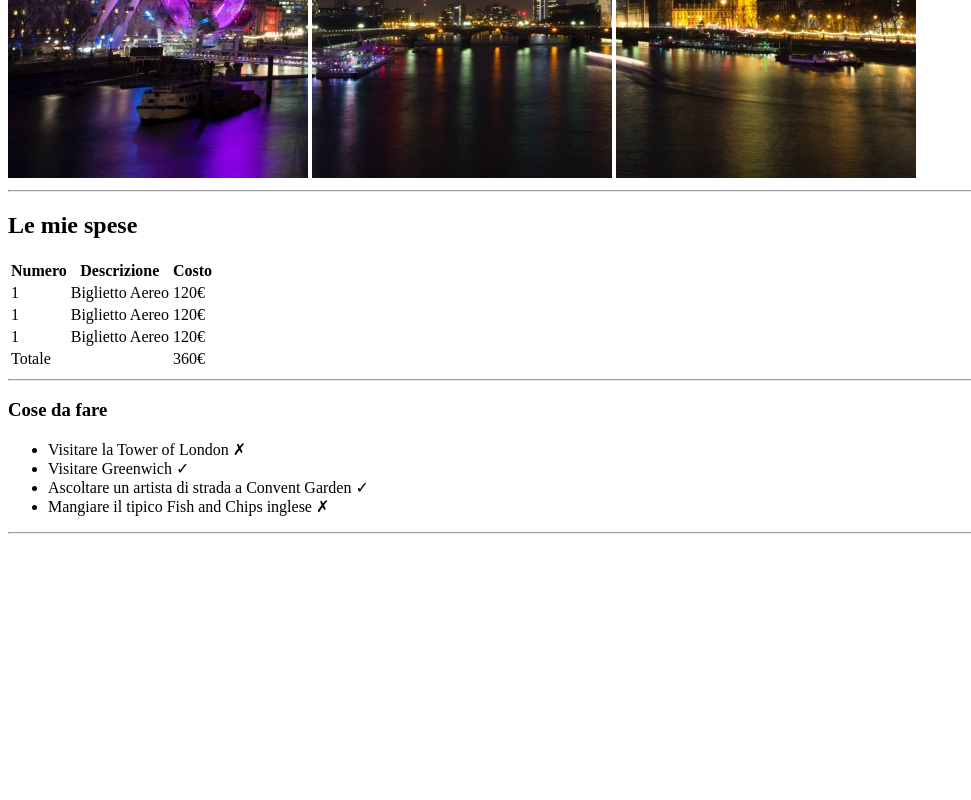
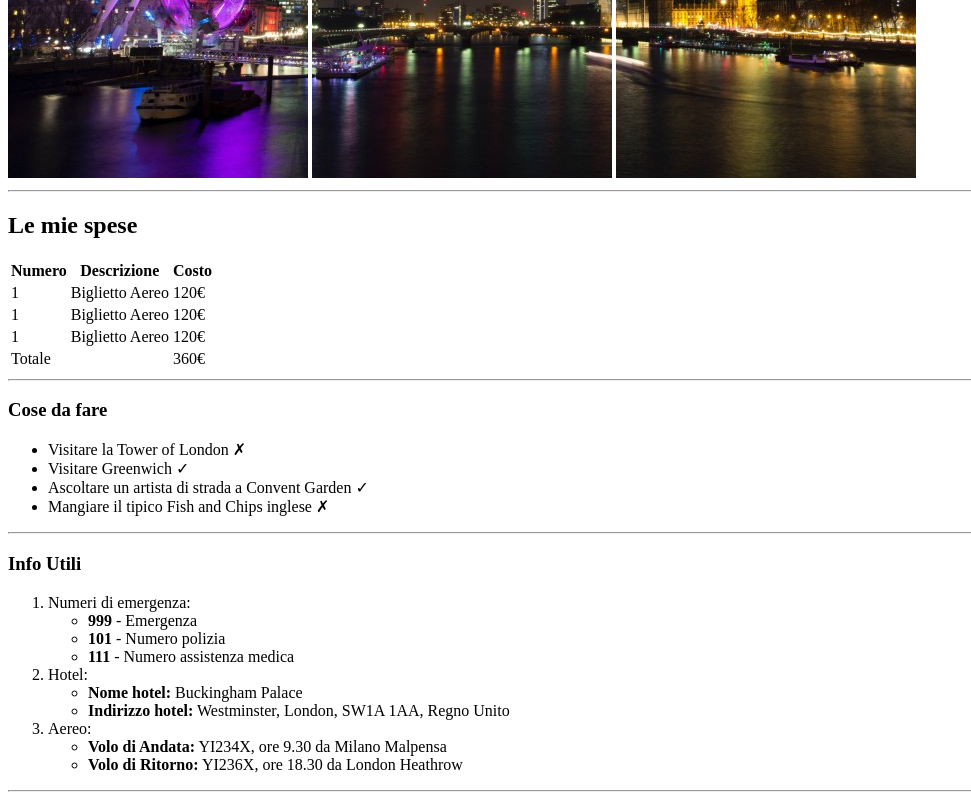
Before and after one commit to lorussogiacomoluca/html-london-trip, a plain HTML site: page index.html in a window 1280 px wide. Shown: the part 502-1302 px from the top of the page, without its empty margins (0-971 px from the left). Before the commit the page ends 1044 px from the top, so only its background shows below. Drawn offline with Linux system fonts and the light colour scheme.

Commit message:
[UPD] Create "Info utili" section

```diff
--- a/index.html
+++ b/index.html
@@ -61,5 +61,33 @@
      </ul>
 
      <hr>
+
+     <!-- Info Utili -->
+
+     <h3>Info Utili</h3>
+
+     <ol>
+        <li>Numeri di emergenza:
+            <ul>
+                <li><strong>999</strong> - Emergenza</li>
+                <li><strong>101</strong> - Numero polizia</li>
+                <li><strong>111</strong> - Numero assistenza medica</li>
+            </ul>
+        </li>
+        <li>Hotel:
+            <ul>
+                <li><strong>Nome hotel:</strong> Buckingham Palace</li>
+                <li><strong>Indirizzo hotel:</strong> Westminster, London, SW1A 1AA, Regno Unito</li>
+            </ul>
+        </li>
+        <li>Aereo:
+            <ul>
+                <li><strong>Volo di Andata:</strong> YI234X, ore 9.30 da Milano Malpensa</li>
+                <li><strong>Volo di Ritorno:</strong> YI236X, ore 18.30 da London Heathrow</li>
+            </ul>
+        </li>
+     </ol>
+
+     <hr>
 </body>
 </html>
```
